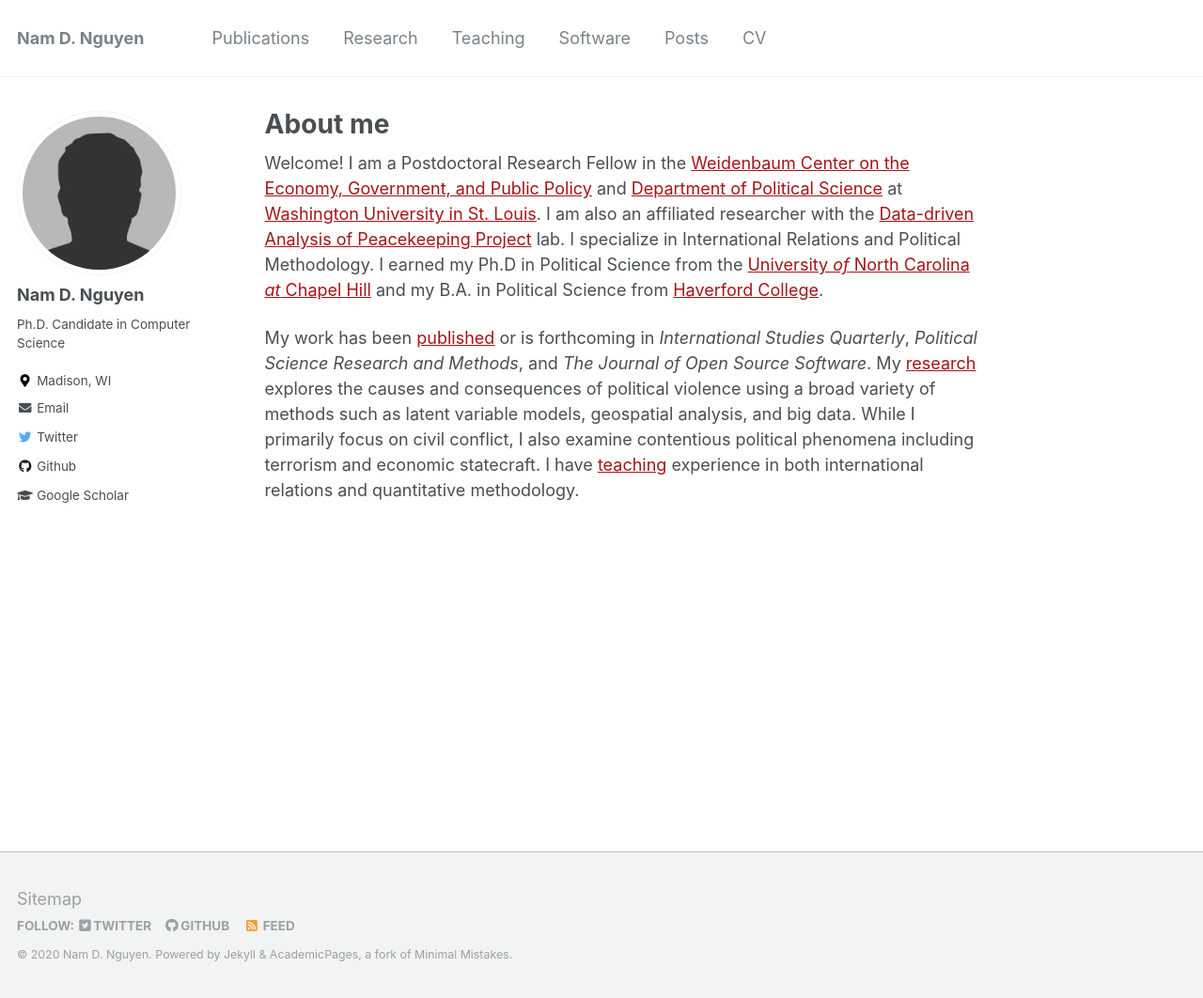
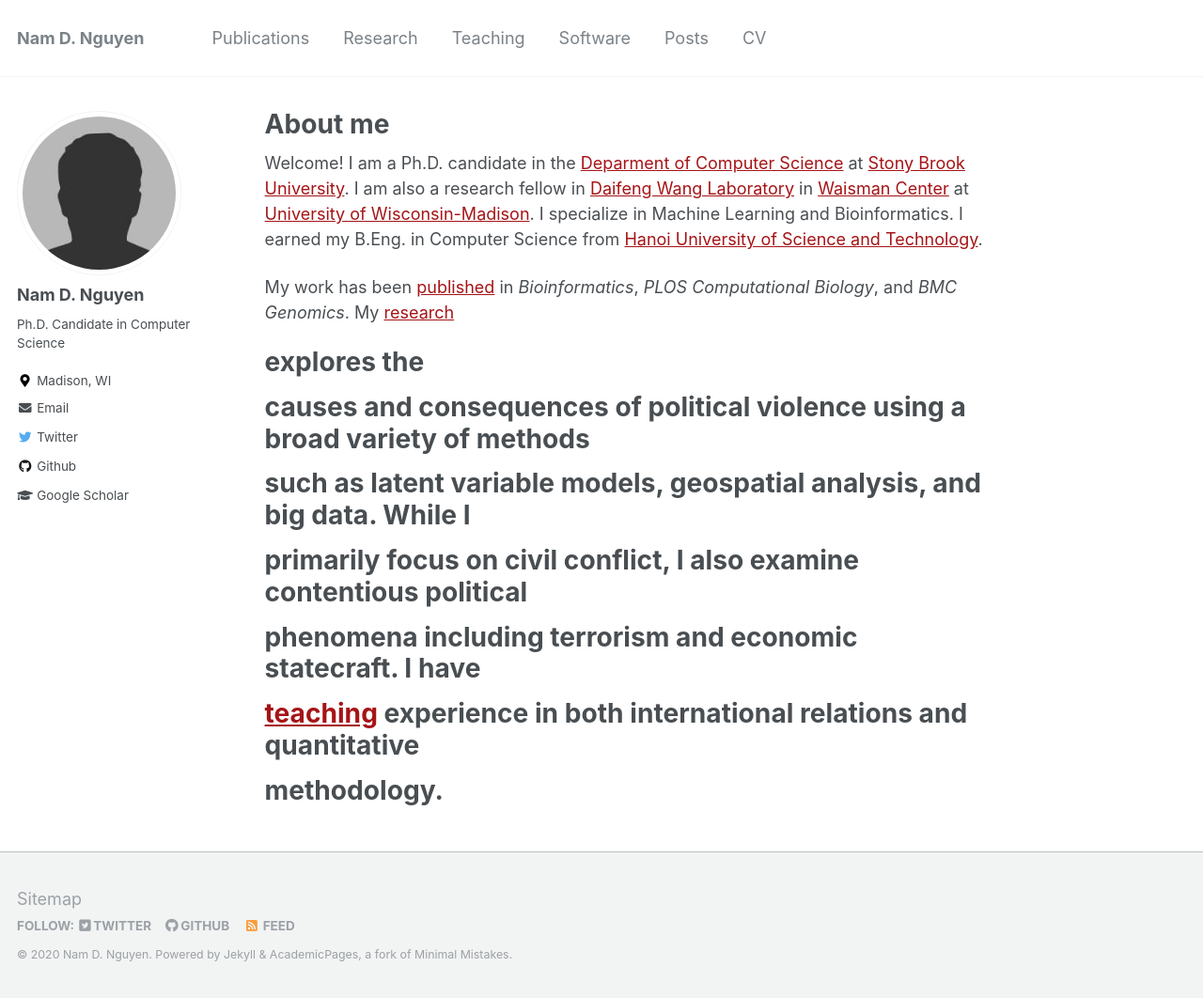
Before and after one commit to MaximHelio/MaximHelio.github.io, a Jekyll site: the page built from _pages/about.md, in a window 1280 px wide and 1062 px high. Shown: the whole window at 94% size. Built offline with Jekyll 4.4.1, drawn with Linux system fonts in a browser that asks for light colours.

Commit message:
Change About

```diff
--- a/_pages/about.md
+++ b/_pages/about.md
@@ -8,22 +8,19 @@ redirect_from:
   - /about.html
 ---
 
-Welcome! I am a Postdoctoral Research Fellow in the
-[Weidenbaum Center on the Economy, Government, and Public Policy](https://wc.wustl.edu/)
-and [Department of Political Science](https://polisci.wustl.edu/) at
-[Washington University in St. Louis](https://wustl.edu/). I am also an
-affiliated researcher with the [Data-driven Analysis of Peacekeeping Project](https://dapp-lab.org)
-lab. I specialize in International Relations and Political Methodology. I earned
-my Ph.D in Political Science from the
-[University *of* North Carolina *at* Chapel Hill](https://www.unc.edu/) and my
-B.A. in Political Science from [Haverford College](https://www.haverford.edu/).
+Welcome! I am a Ph.D. candidate in the
+[Deparment of Computer Science](https://cs.stonybrook.edu/) at
+[Stony Brook University](https://stonybrook.edu/). I am also a
+research fellow in [Daifeng Wang Laboratory](https://daifengwanglab.org) in [Waisman Center](https://www.waisman.wisc.edu) at [University of Wisconsin-Madison](http://www.wisc.edu). I specialize in Machine Learning and Bioinformatics. I earned
+my B.Eng. in Computer Science from [Hanoi University of Science and Technology](https://hust.edu.vn).
 
-My work has been [published](publications) or is forthcoming in
-*International Studies Quarterly*, *Political Science Research and Methods*,
-and *The Journal of Open Source Software*. My [research](research) explores the
-causes and consequences of political violence using a broad variety of methods
-such as latent variable models, geospatial analysis, and big data. While I
-primarily focus on civil conflict, I also examine contentious political
-phenomena including terrorism and economic statecraft. I have
-[teaching](teaching) experience in both international relations and quantitative
-methodology.
+My work has been [published](publications) in
+*Bioinformatics*, *PLOS Computational Biology*,
+and *BMC Genomics*. My [research](research)
+# explores the
+# causes and consequences of political violence using a broad variety of methods
+# such as latent variable models, geospatial analysis, and big data. While I
+# primarily focus on civil conflict, I also examine contentious political
+# phenomena including terrorism and economic statecraft. I have
+# [teaching](teaching) experience in both international relations and quantitative
+# methodology.
```
